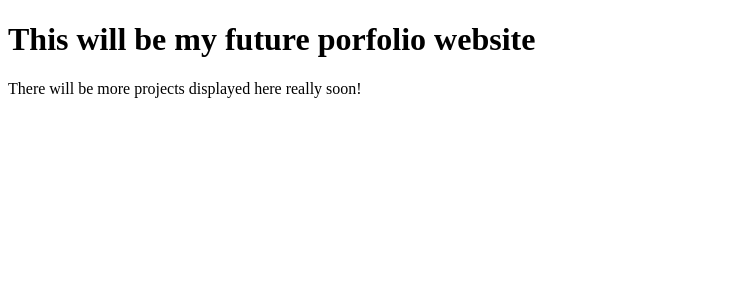
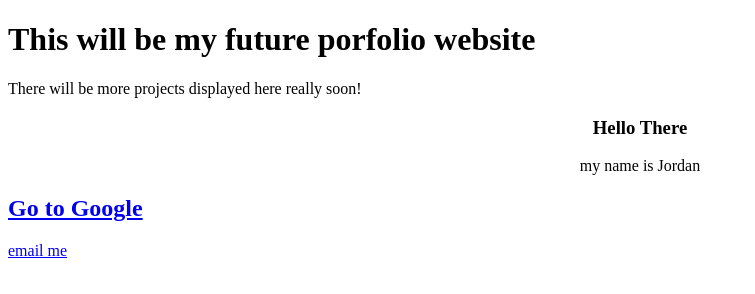
Before and after one commit to jamorrison624/jamorrison624.github.io, a plain HTML site: page index.html in a window 1280 px wide. Shown: the whole page, without its empty margins (0-755 px from the left). Drawn offline with Linux system fonts and the light colour scheme.

Commit message:
add more code in index file

```diff
--- a/index.html
+++ b/index.html
@@ -10,6 +10,16 @@
 <body>
     <h1>This will be my future porfolio website</h1>
     <p>There will be more projects displayed here really soon!</p>
+ <h3 align="center">Hello There</h3>
+ <p align="center"> my name is Jordan</p>
+<a href="http://www.google.com" target="_blank"> <h2>Go to Google</h2>
+
+</a>
+
+<a>
+<a href="mailto:jamorrison@cpp.edu">
+<p>email me</p>
+</a>
 
 </body>
 
```
Also changed, not shown: 2 other files.
